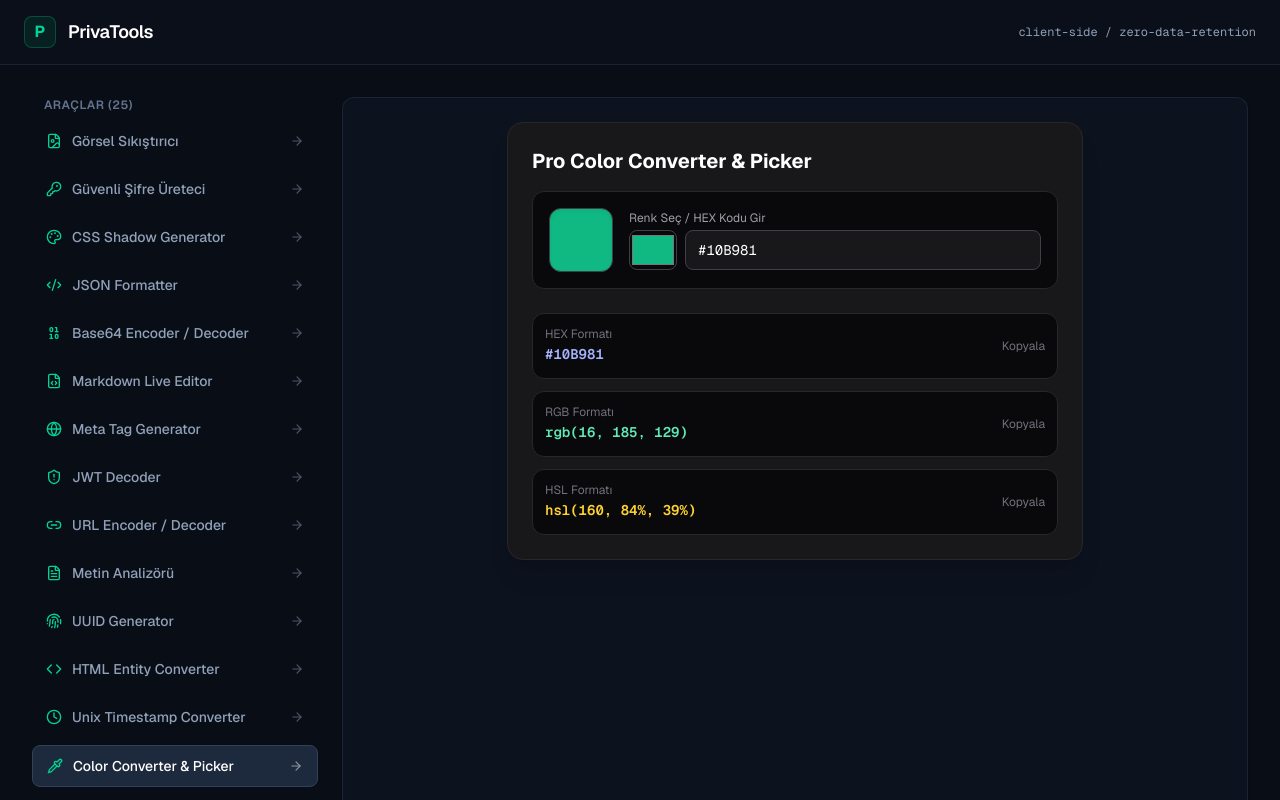
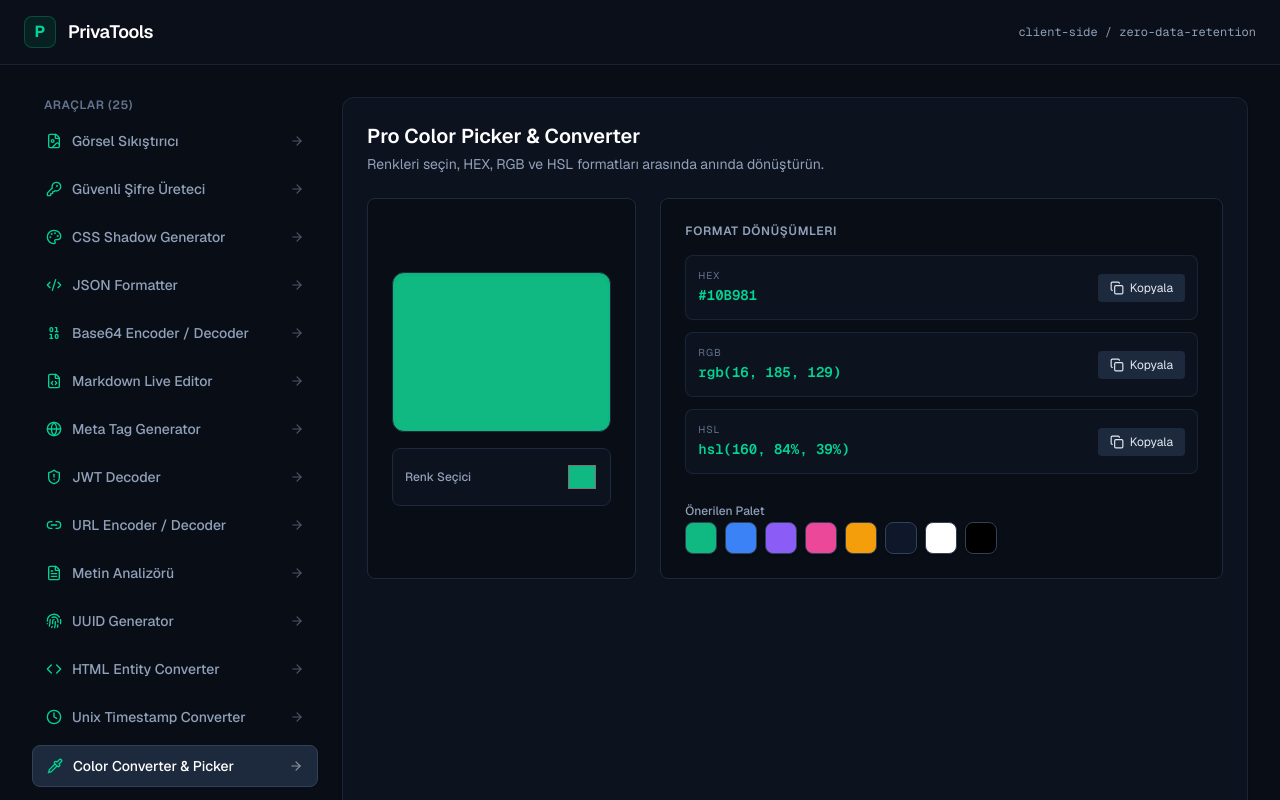
Before and after one commit to MuhammedEdev/privatools, a Next.js app: page / in a window 1280 px wide. Both pictures are taken after a click on the button "Color Converter & Picker". Shown: the top 800 px of the page. Built offline with nearby package versions, Linux system fonts and the light colour scheme.

Commit message:
feat: upgrade ColorPicker component with RGB/HSL format conversions and preset palette

```diff
--- a/src/components/tools/ColorPicker.tsx
+++ b/src/components/tools/ColorPicker.tsx
@@ -1,18 +1,19 @@
 "use client";
 
-import React, { useState } from "react";
+import { useState } from "react";
+import { Copy, Check, Palette, Sparkles } from "lucide-react";
 
 export default function ColorPicker() {
-  const [hex, setHex] = useState("#10B981");
+  const [color, setColor] = useState<string>("#10b981");
+  const [copiedKey, setCopiedKey] = useState<string | null>(null);
 
-  // HEX'i RGB'ye çevirme
-  const hexToRgb = (hexStr: string) => {
-    let cleanHex = hexStr.replace("#", "");
-    if (cleanHex.length === 3) {
-      cleanHex = cleanHex.split("").map((c) => c + c).join("");
+  // Hex to RGB conversion
+  const hexToRgb = (hex: string) => {
+    let c = hex.replace("#", "");
+    if (c.length === 3) {
+      c = c.split("").map((x) => x + x).join("");
     }
-    if (cleanHex.length !== 6) return { r: 0, g: 0, b: 0 };
-    const num = parseInt(cleanHex, 16);
+    const num = parseInt(c, 16);
     return {
       r: (num >> 16) & 255,
       g: (num >> 8) & 255,
@@ -20,9 +21,9 @@ export default function ColorPicker() {
     };
   };
 
-  // HEX'i HSL'e çevirme
-  const hexToHsl = (hexStr: string) => {
-    const { r, g, b } = hexToRgb(hexStr);
+  // Hex to HSL conversion
+  const hexToHsl = (hex: string) => {
+    const { r, g, b } = hexToRgb(hex);
     const rNorm = r / 255;
     const gNorm = g / 255;
     const bNorm = b / 255;
@@ -37,15 +38,9 @@ export default function ColorPicker() {
       const d = max - min;
       s = l > 0.5 ? d / (2 - max - min) : d / (max + min);
       switch (max) {
-        case rNorm:
-          h = (gNorm - bNorm) / d + (gNorm < bNorm ? 6 : 0);
-          break;
-        case gNorm:
-          h = (bNorm - rNorm) / d + 2;
-          break;
-        case bNorm:
-          h = (rNorm - gNorm) / d + 4;
-          break;
+        case rNorm: h = (gNorm - bNorm) / d + (gNorm < bNorm ? 6 : 0); break;
+        case gNorm: h = (bNorm - rNorm) / d + 2; break;
+        case bNorm: h = (rNorm - gNorm) / d + 4; break;
       }
       h /= 6;
     }
@@ -57,82 +52,84 @@ export default function ColorPicker() {
     };
   };
 
-  const rgb = hexToRgb(hex);
-  const hsl = hexToHsl(hex);
+  const rgb = hexToRgb(color);
+  const hsl = hexToHsl(color);
 
-  const copyText = (text: string) => {
+  const formats = [
+    { label: "HEX", value: color.toUpperCase() },
+    { label: "RGB", value: `rgb(${rgb.r}, ${rgb.g}, ${rgb.b})` },
+    { label: "HSL", value: `hsl(${hsl.h}, ${hsl.s}%, ${hsl.l}%)` },
+  ];
+
+  const copyValue = (text: string, label: string) => {
     navigator.clipboard.writeText(text);
-    alert(`Kopyalandı: ${text}`);
+    setCopiedKey(label);
+    setTimeout(() => setCopiedKey(null), 2000);
   };
 
+  const presetColors = ["#10b981", "#3b82f6", "#8b5cf6", "#ec4899", "#f59e0b", "#0f172a", "#ffffff", "#000000"];
+
   return (
-    <div className="p-6 bg-zinc-900 rounded-2xl border border-zinc-800 text-white max-w-xl mx-auto shadow-xl">
-      <h2 className="text-xl font-bold mb-4">Pro Color Converter & Picker</h2>
+    <div className="space-y-6">
+      <div className="flex flex-col sm:flex-row sm:items-center justify-between gap-4">
+        <div>
+          <h1 className="text-xl font-semibold text-white">Pro Color Picker & Converter</h1>
+          <p className="text-sm text-slate-400 mt-1">
+            Renkleri seçin, HEX, RGB ve HSL formatları arasında anında dönüştürün.
+          </p>
+        </div>
+      </div>
 
-      <div className="space-y-6">
-        {/* Renk Önizleme ve Picker */}
-        <div className="flex items-center gap-4 bg-zinc-950 p-4 rounded-xl border border-zinc-800">
+      <div className="grid grid-cols-1 md:grid-cols-3 gap-6">
+        <div className="bg-[#090D16] border border-slate-800 rounded-lg p-6 flex flex-col items-center justify-center space-y-4">
           <div
-            className="w-16 h-16 rounded-xl border border-zinc-700 shadow-inner"
-            style={{ backgroundColor: hex }}
+            className="w-full h-40 rounded-xl shadow-inner border border-slate-800 transition-all duration-200"
+            style={{ backgroundColor: color }}
           />
-          <div className="flex-1">
-            <label className="block text-xs text-zinc-400 mb-1">Renk Seç / HEX Kodu Gir</label>
-            <div className="flex gap-2">
-              <input
-                type="color"
-                value={hex.length === 7 ? hex : "#10B981"}
-                onChange={(e) => setHex(e.target.value)}
-                className="w-12 h-10 bg-transparent cursor-pointer rounded-lg border border-zinc-700"
-              />
-              <input
-                type="text"
-                value={hex}
-                onChange={(e) => setHex(e.target.value)}
-                className="flex-1 bg-zinc-900 border border-zinc-700 rounded-lg px-3 py-2 text-sm font-mono text-white focus:outline-none focus:border-indigo-500"
-                placeholder="#10B981"
-              />
-            </div>
+          <div className="w-full flex items-center justify-between bg-[#0D121F] border border-slate-800 rounded-lg p-3">
+            <span className="text-xs text-slate-400 font-medium">Renk Seçici</span>
+            <input
+              type="color"
+              value={color}
+              onChange={(e) => setColor(e.target.value)}
+              className="w-8 h-8 rounded border-0 cursor-pointer bg-transparent"
+            />
           </div>
         </div>
 
-        {/* Format Çıktıları */}
-        <div className="space-y-3">
-          <div
-            onClick={() => copyText(hex)}
-            className="flex items-center justify-between p-3 bg-zinc-950 border border-zinc-800 rounded-xl cursor-pointer hover:border-indigo-500 transition-colors group"
-          >
-            <div>
-              <span className="text-xs text-zinc-500 block">HEX Formatı</span>
-              <span className="font-mono text-sm text-indigo-300 font-semibold">{hex}</span>
-            </div>
-            <span className="text-xs text-zinc-500 group-hover:text-indigo-400">Kopyala</span>
+        <div className="md:col-span-2 bg-[#090D16] border border-slate-800 rounded-lg p-6 space-y-4">
+          <span className="text-xs font-semibold text-slate-400 block uppercase tracking-wider">Format Dönüşümleri</span>
+
+          <div className="space-y-3">
+            {formats.map((item, idx) => (
+              <div key={idx} className="bg-[#0D121F] border border-slate-800/80 rounded-lg p-3 flex items-center justify-between">
+                <div>
+                  <span className="text-[10px] text-slate-500 uppercase tracking-widest block">{item.label}</span>
+                  <span className="text-sm font-mono text-emerald-400 font-semibold">{item.value}</span>
+                </div>
+                <button
+                  onClick={() => copyValue(item.value, item.label)}
+                  className="bg-slate-800 hover:bg-slate-700 text-slate-200 text-xs px-3 py-1.5 rounded transition flex items-center gap-1.5"
+                >
+                  {copiedKey === item.label ? <Check className="w-3.5 h-3.5 text-emerald-400" /> : <Copy className="w-3.5 h-3.5" />}
+                  {copiedKey === item.label ? "Kopyalandı" : "Kopyala"}
+                </button>
+              </div>
+            ))}
           </div>
 
-          <div
-            onClick={() => copyText(`rgb(${rgb.r}, ${rgb.g}, ${rgb.b})`)}
-            className="flex items-center justify-between p-3 bg-zinc-950 border border-zinc-800 rounded-xl cursor-pointer hover:border-indigo-500 transition-colors group"
-          >
-            <div>
-              <span className="text-xs text-zinc-500 block">RGB Formatı</span>
-              <span className="font-mono text-sm text-emerald-300 font-semibold">
-                rgb({rgb.r}, {rgb.g}, {rgb.b})
-              </span>
+          <div className="space-y-2 pt-2">
+            <span className="text-xs font-medium text-slate-400">Önerilen Palet</span>
+            <div className="flex flex-wrap gap-2">
+              {presetColors.map((hex, idx) => (
+                <button
+                  key={idx}
+                  onClick={() => setColor(hex)}
+                  className="w-8 h-8 rounded-lg border border-slate-700 transition hover:scale-110 shadow-sm"
+                  style={{ backgroundColor: hex }}
+                />
+              ))}
             </div>
-            <span className="text-xs text-zinc-500 group-hover:text-indigo-400">Kopyala</span>
-          </div>
-
-          <div
-            onClick={() => copyText(`hsl(${hsl.h}, ${hsl.s}%, ${hsl.l}%)`)}
-            className="flex items-center justify-between p-3 bg-zinc-950 border border-zinc-800 rounded-xl cursor-pointer hover:border-indigo-500 transition-colors group"
-          >
-            <div>
-              <span className="text-xs text-zinc-500 block">HSL Formatı</span>
-              <span className="font-mono text-sm text-amber-300 font-semibold">
-                hsl({hsl.h}, {hsl.s}%, {hsl.l}%)
-              </span>
-            </div>
-            <span className="text-xs text-zinc-500 group-hover:text-indigo-400">Kopyala</span>
           </div>
         </div>
       </div>
```
